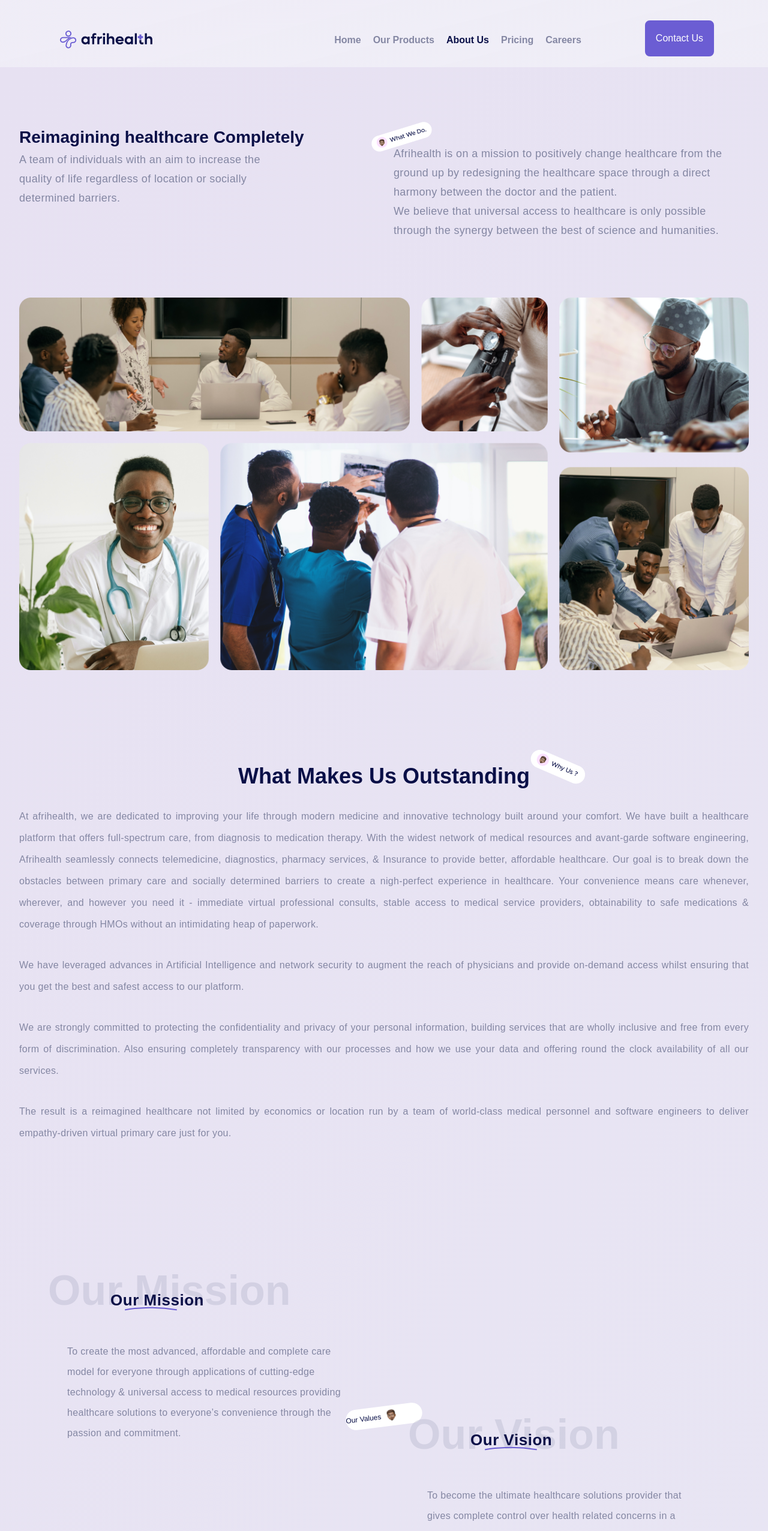
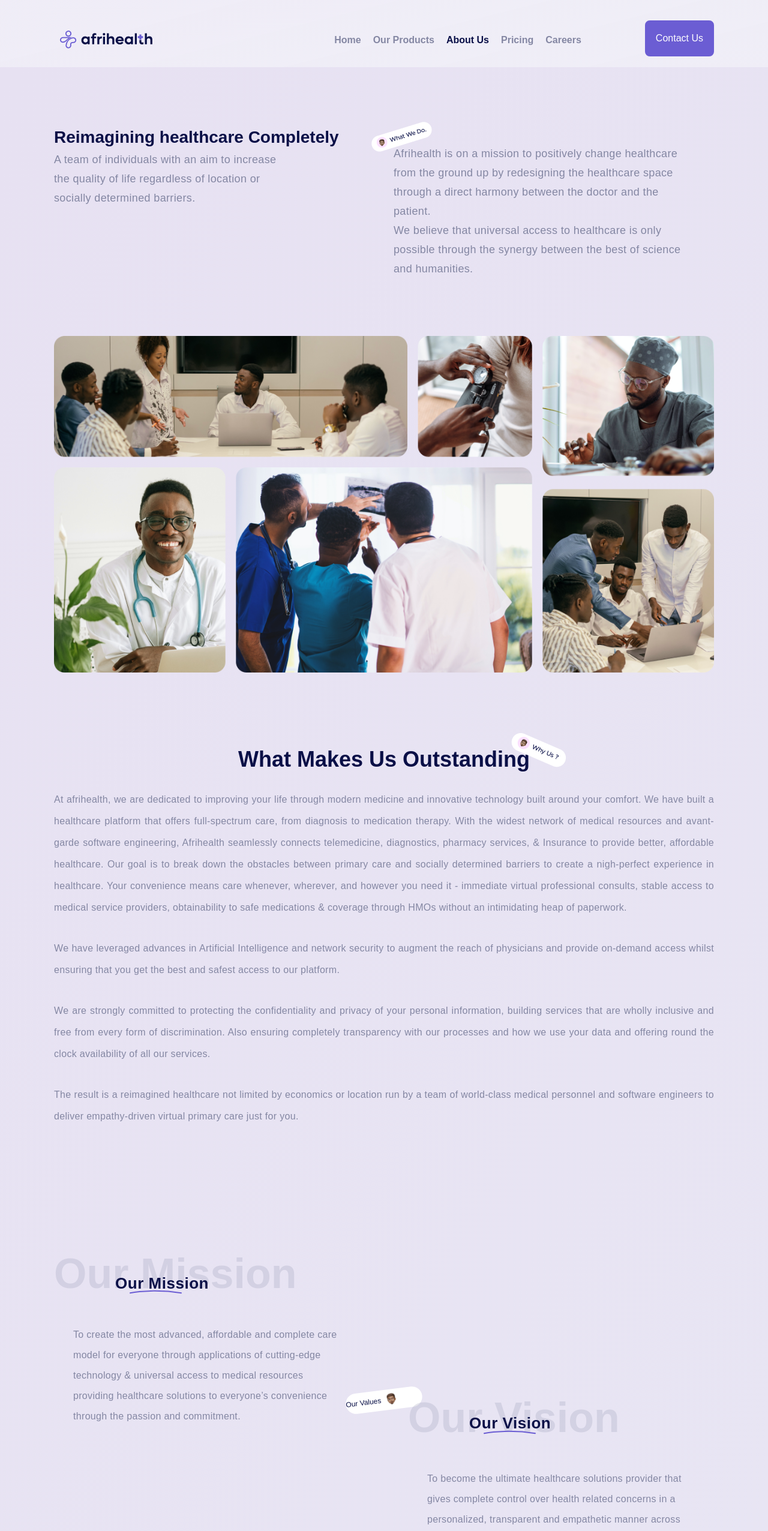
Before and after one commit to pepps01/timeless, a React (Create React App) app: page /about in a window 1280 px wide. Shown: the top 2552 px of the page at 60% size. Built offline with nearby package versions, Linux system fonts and the light colour scheme.

Commit message:
mobile updates

```diff
--- a/src/App.js
+++ b/src/App.js
@@ -1,4 +1,4 @@
-import React, { useState , useEffect } from 'react';
+import React, { useState , useEffect, useRef } from 'react';
 import './App.css';
 import { BrowserRouter as Router, Route, Routes } from "react-router-dom";
 import About from './pages/about/About';
@@ -15,7 +15,6 @@ import "aos/dist/aos.css";
 
 function App() {
   const [isOpen, setIsOpen] = useState(false);
-
   useEffect(() => {
     Aos.init({ duration: 700 });
   }, []);
--- a/src/components/Header/Header.js
+++ b/src/components/Header/Header.js
@@ -1,4 +1,4 @@
-import React from "react";
+import React, { useEffect } from "react";
 import "./Header.css";
 import "../../App.css";
 import { Links } from "./Links";
@@ -6,6 +6,10 @@ import { Link, useLocation } from "react-router-dom";
 
 const Header = ({ setIsOpen, isOpen }) => {
   const pathname = useLocation().pathname;
+  // const scrollToTop = useRef(null);
+  useEffect(() => {
+    window.scrollTo(0, 0);
+  }, [pathname])
   return (
     <>
       <nav className='nav'>
--- a/src/pages/about/About.css
+++ b/src/pages/about/About.css
@@ -1,7 +1,7 @@
 .about-top-div {
   display: flex;
   justify-content: space-between;
-  padding: 4rem 2rem 0rem 2rem;
+  padding: 4rem 5.625rem 0rem 5.625rem;
   margin-bottom: 6rem;
 }
 
@@ -59,76 +59,17 @@
   padding-left: 2rem;
 }
 .gallery-images > img {
-  max-width: 95%;
   height: auto;
-  margin: 2rem;
 }
-/* .about-gallery {
-  display: grid;
-  padding: 2rem;
-  grid-template-areas:
-    "one one two three"
-    "four five five six"
-    "four five five six";
-  margin-top: 4rem;
+.about-gallery {
+  display: block;
+  padding-left: 5.625rem;
+  padding-right: 5.625rem;
 }
-
-.image-gallery-1 > img {
-    height: 100%;
-}
-.image-gallery-1 {
-  width: 100%;
-  position: relative;
-  padding: 0.2rem;
-  grid-area: one;
-}
-.image-gallery-2 > img {
-    height: 100%;
-}
-.image-gallery-2 {
-  width: 100%;
-  position: relative;
-  padding: 0.2rem;
-  grid-area: two;
-}
-.image-gallery-3 {
-  width: 100%;
-  position: relative;
-  padding: 0.2rem;
-  grid-area: three;
-}
-.image-gallery-4 > img {
-    height: 100%;
-}
-.image-gallery-4 {
-  width: 100%;
-  position: relative;
-  padding: 0.2rem;
-  grid-area: four;
-}
-.image-gallery-5 {
-  width: 100%;
-  position: relative;
-  padding: 0.2rem;
-  grid-area: five;
-}
-.image-gallery-6 > img {
-    height: 100%;
-}
-.image-gallery-6 {
-  width: 100%;
-  position: relative;
-  padding: 0.2rem;
-  grid-area: six;
-} */
-
-/* .image-gallery img {
-  width: 100%;
-} */
 
 .stand-out {
   margin-bottom: 6rem;
-  padding: 4rem 2rem 4rem 2rem;
+  padding: 4rem 5.625rem 4rem 5.625rem;
 }
 
 .stand-out-header h3 {
@@ -164,7 +105,7 @@
   display: flex;
   flex-direction: row;
   justify-content: space-between;
-  padding: 0rem 5rem;
+  padding: 0rem 5.625rem;
   margin-bottom: 6rem;
 }
 
@@ -244,7 +185,8 @@
 
 .team {
   margin-bottom: 6rem;
-  padding: 2rem;
+  padding-left: 5.625rem;
+  padding-right: 5.625rem;
 }
 
 .team-header {
```
